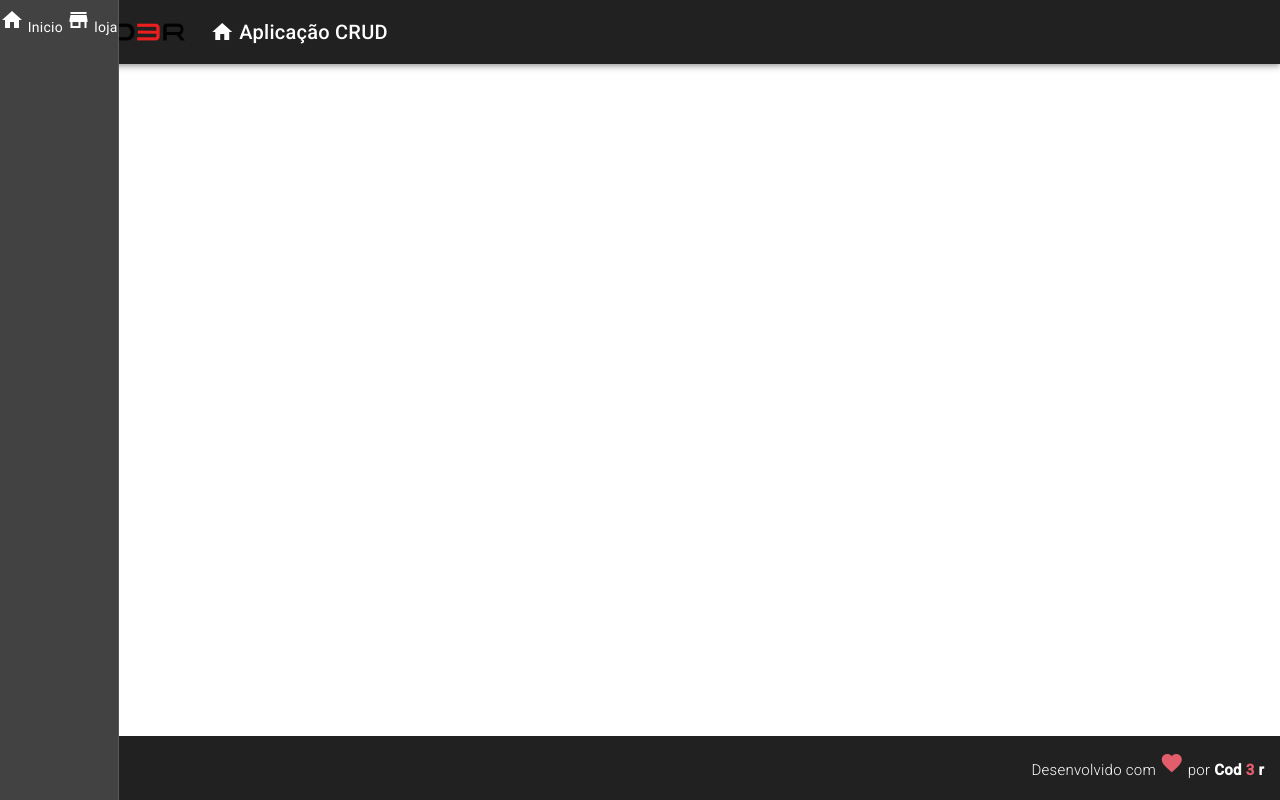
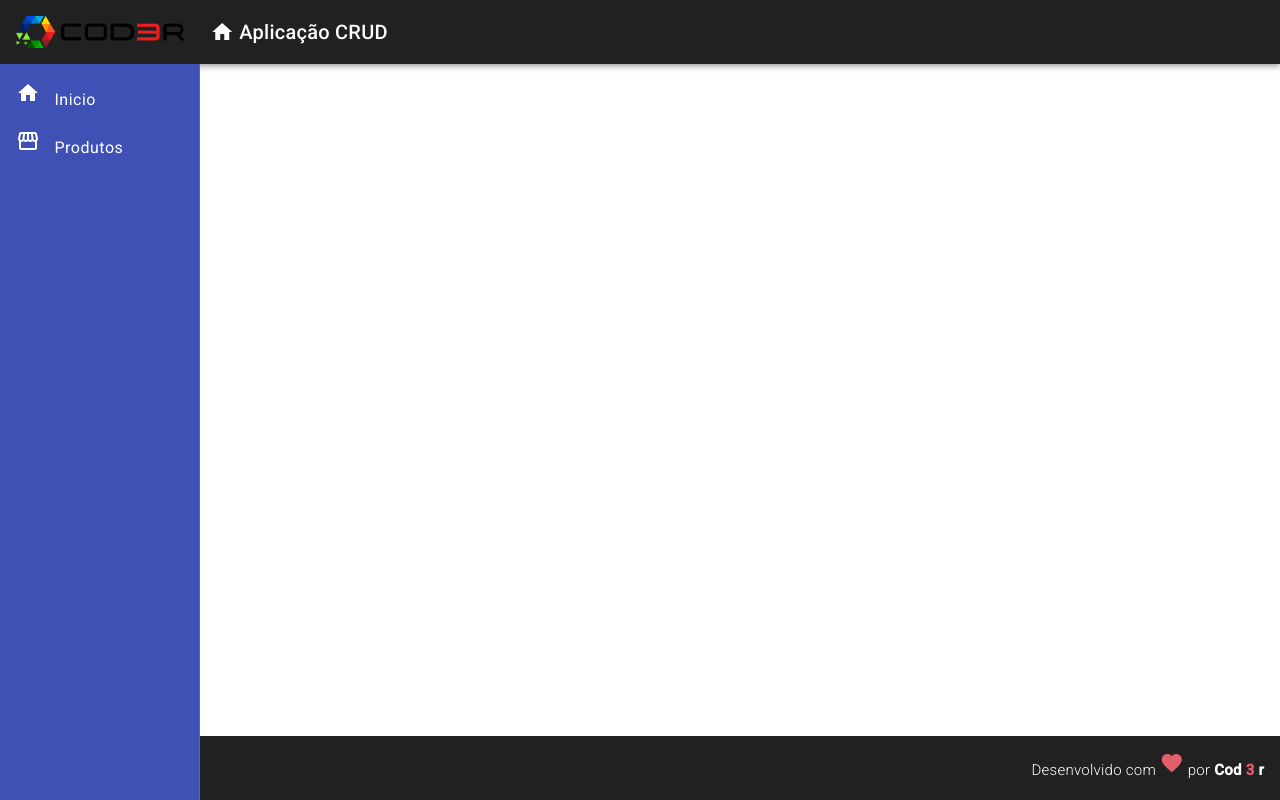
Before and after one commit to DaviJust/Angular-Crud, an Angular app: page / in a window 1280 px wide. Built offline with nearby package versions, Linux system fonts and the light colour scheme.

Commit message:
Criado o navbar e costumizado, falta adicionar os links

```diff
--- a/package.json
+++ b/package.json
@@ -19,6 +19,8 @@
     "@angular/platform-browser": "^15.2.0",
     "@angular/platform-browser-dynamic": "^15.2.0",
     "@angular/router": "^15.2.0",
+    "@taldor-ltd/angular-file-viewer": "^1.2.1",
+    "ng2-pdf-viewer": "^5.3.4",
     "rxjs": "~7.8.0",
     "tslib": "^2.3.0",
     "zone.js": "~0.12.0"
--- a/src/app/components/template/nav/nav.component.css
+++ b/src/app/components/template/nav/nav.component.css
@@ -0,0 +1,12 @@
+.sidenav {
+    background-color: #3f51b5;
+    width: 200px;
+}
+
+.sidenav a {
+    color: #fff;
+}
+
+.sidenav i{
+    padding-right: 10px;
+}
--- a/src/app/components/template/nav/nav.component.html
+++ b/src/app/components/template/nav/nav.component.html
@@ -1,17 +1,17 @@
-<mat-sidenav-container>
-    <mat-sidenav class="sidenav" mode="side" opened fixedInViewport="tr">
+<mat-sidenav-container class="container">
+    <mat-sidenav class="sidenav" mode="side" opened fixedInViewport="true" fixedTopGap="64">
         <mat-nav-list>
-            <a>
+            <a mat-list-item>
                 <i class="material-icons">
                     home
                 </i>
                 Inicio
             </a>
-            <a>
+            <a mat-list-item>
                 <i class="material-icons">
-                    store
+                    storefront
                 </i>
-                loja
+                Produtos
             </a>
         </mat-nav-list>
     </mat-sidenav>
```
Also changed, not shown: 1 other file (tests, documents, lock files or other folders).
